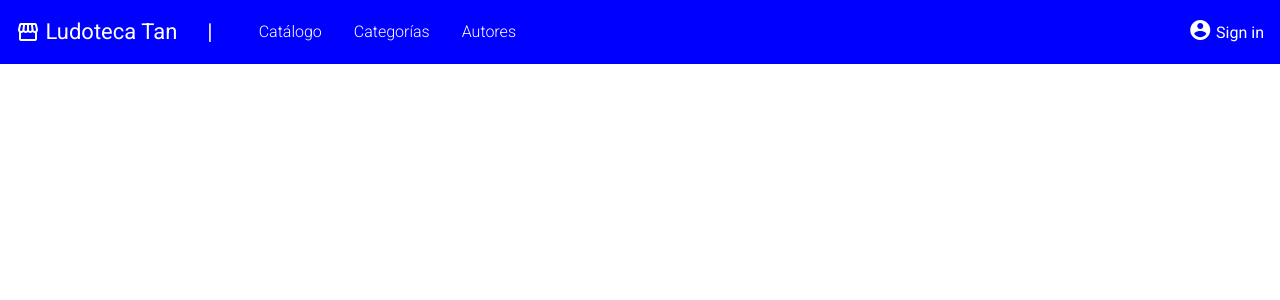
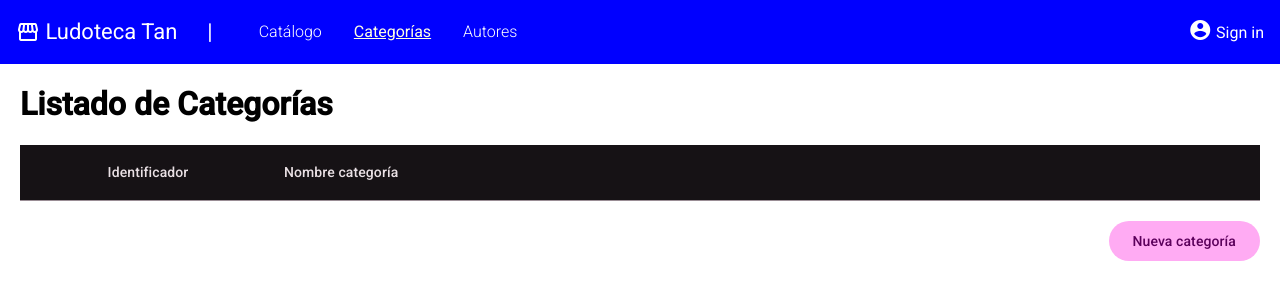
Before and after one commit to nalbmor1/Ludoteca, an Angular app in the folder client/: page /categories in a window 1280 px wide. Before the commit this address led to /. Shown: the top 300 px of the page. Built offline with nearby package versions, Linux system fonts and the light colour scheme.

Commit message:
creacion componente categoria

```diff
--- a/client/src/app/app.routes.ts
+++ b/client/src/app/app.routes.ts
@@ -1,3 +1,5 @@
 import { Routes } from '@angular/router';
 
-export const routes: Routes = [];
+export const routes: Routes = [
+    { path: 'categories', loadComponent: () => import('./category/category-list/category-list.component').then(m => m.CategoryListComponent)},
+];
--- /dev/null
+++ b/client/src/app/category/category-list/category-list.component.html
@@ -0,0 +1,30 @@
+<div class="container">
+    <h1>Listado de Categorías</h1>
+
+    <mat-table [dataSource]="dataSource">
+        <ng-container matColumnDef="id">
+            <mat-header-cell *matHeaderCellDef> Identificador </mat-header-cell>
+            <mat-cell *matCellDef="let element"> {{element.id}} </mat-cell>
+        </ng-container>
+
+        <ng-container matColumnDef="name">
+            <mat-header-cell *matHeaderCellDef> Nombre categoría  </mat-header-cell>
+            <mat-cell *matCellDef="let element"> {{element.name}} </mat-cell>
+        </ng-container>
+
+        <ng-container matColumnDef="action">
+            <mat-header-cell *matHeaderCellDef></mat-header-cell>
+            <mat-cell *matCellDef="let element">
+                <button mat-icon-button color="primary"><mat-icon>edit</mat-icon></button>
+                <button mat-icon-button color="accent"><mat-icon>clear</mat-icon></button>
+            </mat-cell>
+        </ng-container>
+
+        <mat-header-row *matHeaderRowDef="displayedColumns; sticky: true"></mat-header-row>
+        <mat-row *matRowDef="let row; columns: displayedColumns;"></mat-row>
+    </mat-table>
+
+    <div class="buttons">
+        <button mat-flat-button color="primary">Nueva categoría</button>
+    </div>
+</div>
--- /dev/null
+++ b/client/src/app/category/category-list/category-list.component.scss
@@ -0,0 +1,32 @@
+.container {
+    margin: 20px;
+
+    mat-table {
+      margin-top: 10px;
+      margin-bottom: 20px;
+
+      .mat-header-row {
+        background-color:#f5f5f5;
+
+        .mat-header-cell {
+          text-transform: uppercase;
+          font-weight: bold;
+          color: #838383;
+        }
+      }
+
+      .mat-column-id {
+        flex: 0 0 20%;
+        justify-content: center;
+      }
+
+      .mat-column-action {
+        flex: 0 0 10%;
+        justify-content: center;
+      }
+    }
+
+    .buttons {
+      text-align: right;
+    }
+  }
--- /dev/null
+++ b/client/src/app/category/category-list/category-list.component.ts
@@ -0,0 +1,30 @@
+import { Component, OnInit } from '@angular/core';
+import { MatTableDataSource } from '@angular/material/table';
+import { Category } from '../model/Category';
+import { CommonModule } from '@angular/common';
+import { MatTableModule } from '@angular/material/table';
+import { MatIconModule } from '@angular/material/icon';
+import { MatButtonModule } from '@angular/material/button';
+
+@Component({
+    selector: 'app-category-list',
+    standalone: true,
+    imports: [
+        MatButtonModule,
+        MatIconModule,
+        MatTableModule,
+        CommonModule
+    ],
+    templateUrl: './category-list.component.html',
+    styleUrl: './category-list.component.scss'
+})
+export class CategoryListComponent implements OnInit{
+
+    dataSource = new MatTableDataSource<Category>();
+    displayedColumns: string[] = ['id', 'name', 'action'];
+
+    constructor() { }
+
+    ngOnInit(): void {
+    }
+}
--- /dev/null
+++ b/client/src/app/category/model/Category.ts
@@ -0,0 +1,4 @@
+export class Category {
+    id: number;
+    name: string;
+}
```
Also changed, not shown: 1 other file (tests, documents, lock files or other folders).
